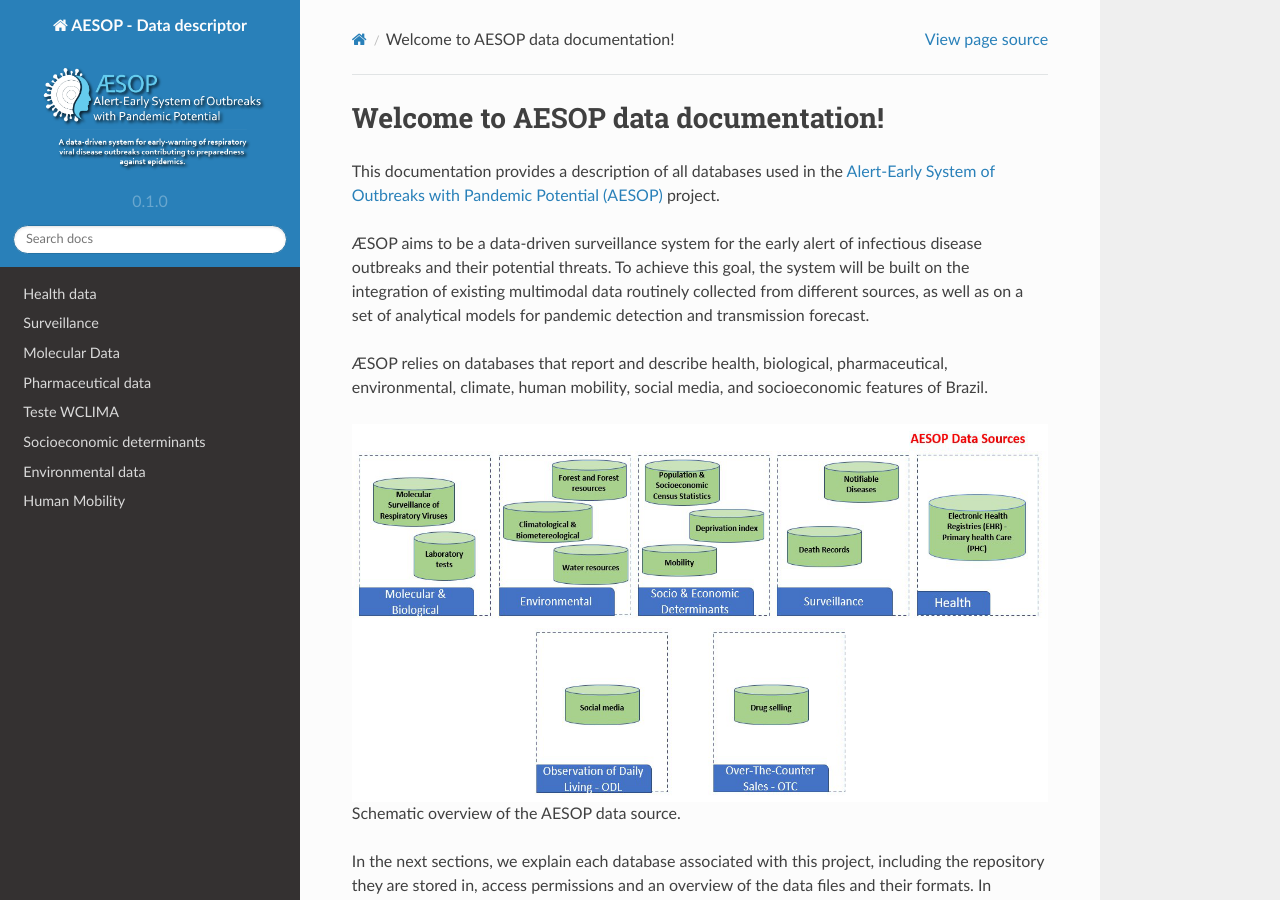
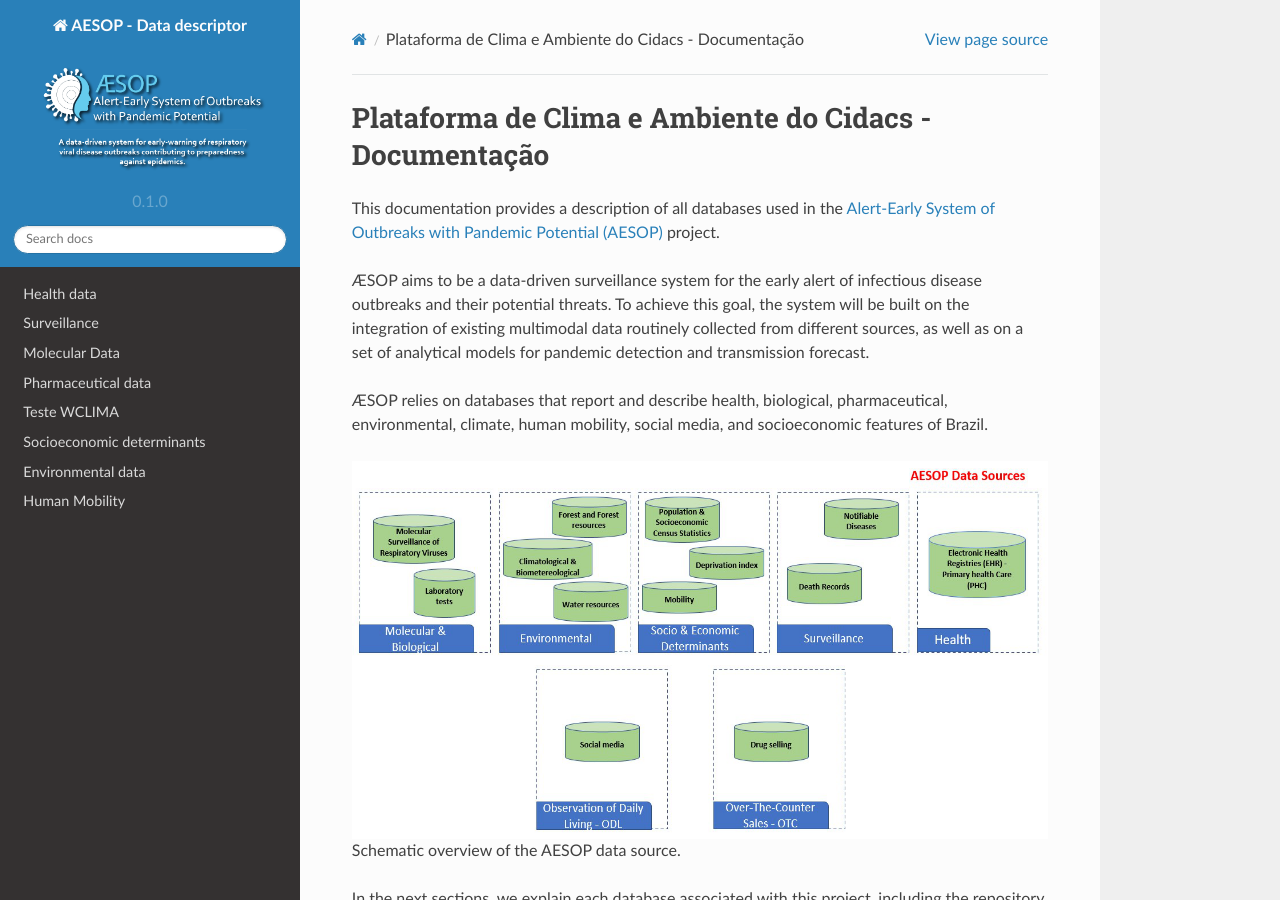
Before and after one commit to cidacslab/plataforma-clima-ambiente-readthedocs, a Sphinx documentation site: the page built from docs/source/index.rst, in a window 1280 px wide and 900 px high. Built offline with Sphinx 7.4.7 and the Read the Docs theme 2.0.0, drawn with Linux system fonts in a browser that asks for light colours.

Commit message:
Update index.rst

```diff
--- a/docs/source/index.rst
+++ b/docs/source/index.rst
@@ -1,5 +1,5 @@
 
-Welcome to AESOP data documentation!
+Plataforma de Clima e Ambiente do Cidacs - Documentação
 ===================================
 
 
```
